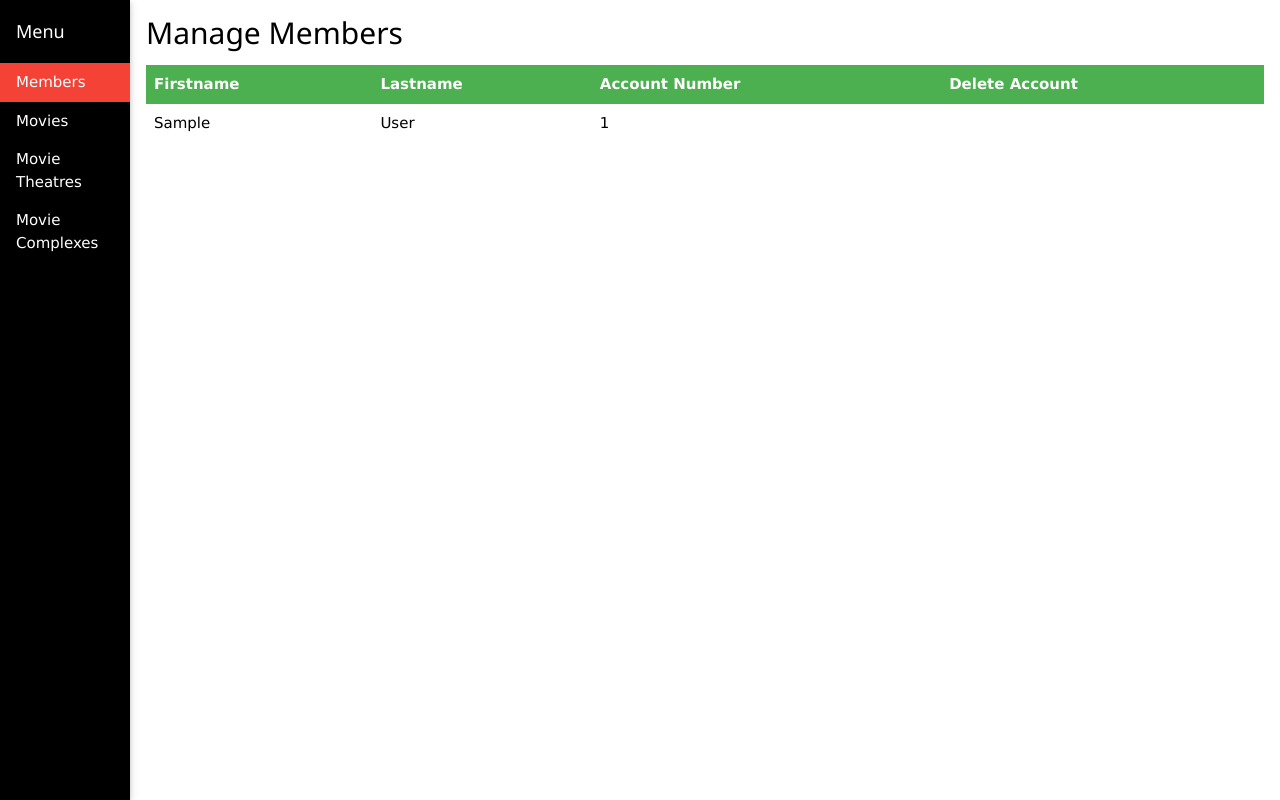
After one commit to 7ports/CMPE332-Project, a PHP site: page /AdminPage.php in a window 1280 px wide, after a click on "Members". The commit adds this page. Run offline with PHP 8.4, Linux system fonts and the light colour scheme; tables that the repository leaves empty or names only in its code hold one stand-in row (values such as "Sample post").

Commit message:
Started admin page

```diff
--- /dev/null
+++ b/AdminPage.php
@@ -0,0 +1,145 @@
+<!--Admin Page-->
+
+<!DOCTYPE html>
+<html>
+
+    <?php
+    session_start();
+    /*
+    $email = $_POST["email"];
+    $password = $_POST["pwrd"];
+*/
+
+
+    $dbh = new PDO('mysql:host=localhost;dbname=movietheatres',"root","");
+
+
+
+    /*    if($results->rowCount() == 0){
+        $_SESSION["failed"] = "yes";
+        header("Location:admingpage.php");
+        exit;
+    }*/
+
+    /*    if ($rows->fetchColumn(10) != $password){
+        $_SESSION["failed"] = "yes";
+        header("Location:adminpage.php");
+        exit;
+    } */
+
+    $_SESSION["failed"] = "no";
+
+    ?>
+
+    <head>
+        <style>
+            table {
+                border-collapse: collapse;
+                width: 100%;
+            }
+
+            th, td {
+                text-align: left;
+                padding: 8px;
+            }
+
+            tr:nth-child(even){background-color: #f2f2f2}
+
+            th {
+                background-color: #4CAF50;
+                color: white;
+            }
+        </style>
+    </head>
+
+    <title>W3.CSS</title>
+    <meta name="viewport" content="width=device-width, initial-scale=1">
+    <link rel="stylesheet" href="https://www.w3schools.com/w3css/4/w3.css">
+    <body>
+
+        <div class="w3-sidebar w3-bar-block w3-black w3-card" style="width:130px">
+            <h5 class="w3-bar-item">Menu</h5>
+            <button class="w3-bar-item w3-button tablink" onclick="openLink(event, 'Members')">Members</button>
+            <button class="w3-bar-item w3-button tablink" onclick="openLink(event, 'Movies')">Movies</button>
+            <button class="w3-bar-item w3-button tablink" onclick="openLink(event, 'Theatres')">Movie Theatres</button>
+            <button class="w3-bar-item w3-button tablink" onclick="openLink(event, 'Complexes')">Movie Complexes</button>
+        </div>
+
+        <div style="margin-left:130px">
+
+            <div id="Members" class="w3-container city w3-animate-opacity" style="display:none">
+                <h2>Manage Members</h2>
+
+                <table>
+                    <thead>
+                        <tr>
+                            <th>Firstname</th>
+                            <th>Lastname</th>
+                            <th>Account Number</th>
+                            <th>Delete Account</th>
+                        </tr>
+                    </thead>
+                    <tbody>
+                        <?php
+                        try{
+                            $rows = $dbh->query("SELECT Fname, Lname, accountNum FROM customer");
+                        } catch(PDOexception $e){
+                            print "Error!: " . $e->getMessage()."<br/>";
+                            die();
+                        }
+
+                        foreach($rows as $row){
+                            echo "<tr>";
+                            echo "<td>".$row[0]."</td>";
+                            echo "<td>".$row[1]."</td>";
+                            echo "<td>".$row[2]."</td>";
+                            /*echo "<td><input type="button" value="Delete" onClick="window.location.href='mail.php'"></td>";
+                            echo "</tr>";*/
+
+
+                        }
+                        $dbh = null;
+                        ?>
+                    </tbody>
+
+                </table>
+
+            </div>
+
+            <div id="Movies" class="w3-container city w3-animate-left" style="display:none">
+                <h2>Manage Movies</h2>
+                <p>Paris is the capital of France.</p>
+                <p>The Paris area is one of the largest population centers in Europe, with more than 12 million inhabitants.</p>
+            </div>
+
+            <div id="Theatres" class="w3-container city w3-animate-top" style="display:none">
+                <h2>Manage Movie Theatres</h2>
+                <p>Tokyo is the capital of Japan.</p>
+                <p>It is the center of the Greater Tokyo Area, and the most populous metropolitan area in the world.</p>
+            </div>
+
+            <div id="Complexes" class="w3-container city w3-animate-right" style="display:none">
+                <h2>Manage Movie Complexes</h2>
+                <p>London is the capital city of England.</p>
+                <p>It is the most populous city in the United Kingdom, with a metropolitan area of over 13 million inhabitants.</p>
+            </div>
+        </div>
+
+        <script>
+            function openLink(evt, animName) {
+                var i, x, tablinks;
+                x = document.getElementsByClassName("city");
+                for (i = 0; i < x.length; i++) {
+                    x[i].style.display = "none";
+                }
+                tablinks = document.getElementsByClassName("tablink");
+                for (i = 0; i < x.length; i++) {
+                    tablinks[i].className = tablinks[i].className.replace(" w3-red", "");
+                }
+                document.getElementById(animName).style.display = "block";
+                evt.currentTarget.className += " w3-red";
+            }
+        </script>
+
+    </body>
+</html>
--- a/profilepage.php
+++ b/profilepage.php
@@ -13,7 +13,7 @@ $email = $_POST["email"];
 $password = $_POST["pwrd"];
 
 
-$dbh = new PDO('mysql:host=localhost;dbname=movietheaters',"root","");
+$dbh = new PDO('mysql:host=localhost;dbname=movietheatres',"root","");
 
 try{
 $rows = $dbh->query("SELECT Fname, Lname, addressNum, Street, City, Prov, Country, PC, phoneNumber, AccountNum, Password, creditCardNum, creditCardExpiryDate FROM customer WHERE Email = '$email'");
```
Also changed, not shown: CreateAccountPage.php (+2 -6 lines), test.php (added, +90 -0 lines).
